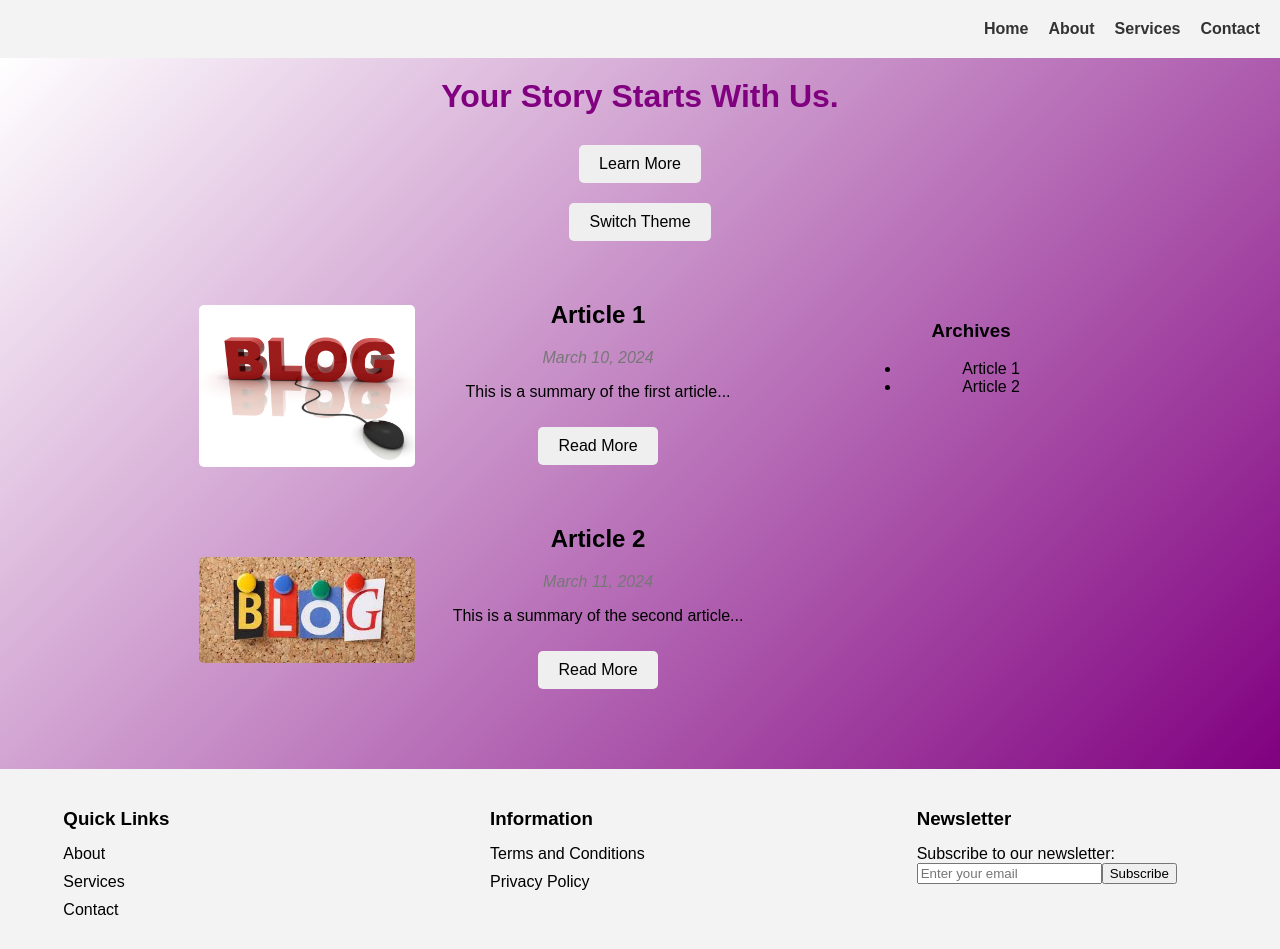
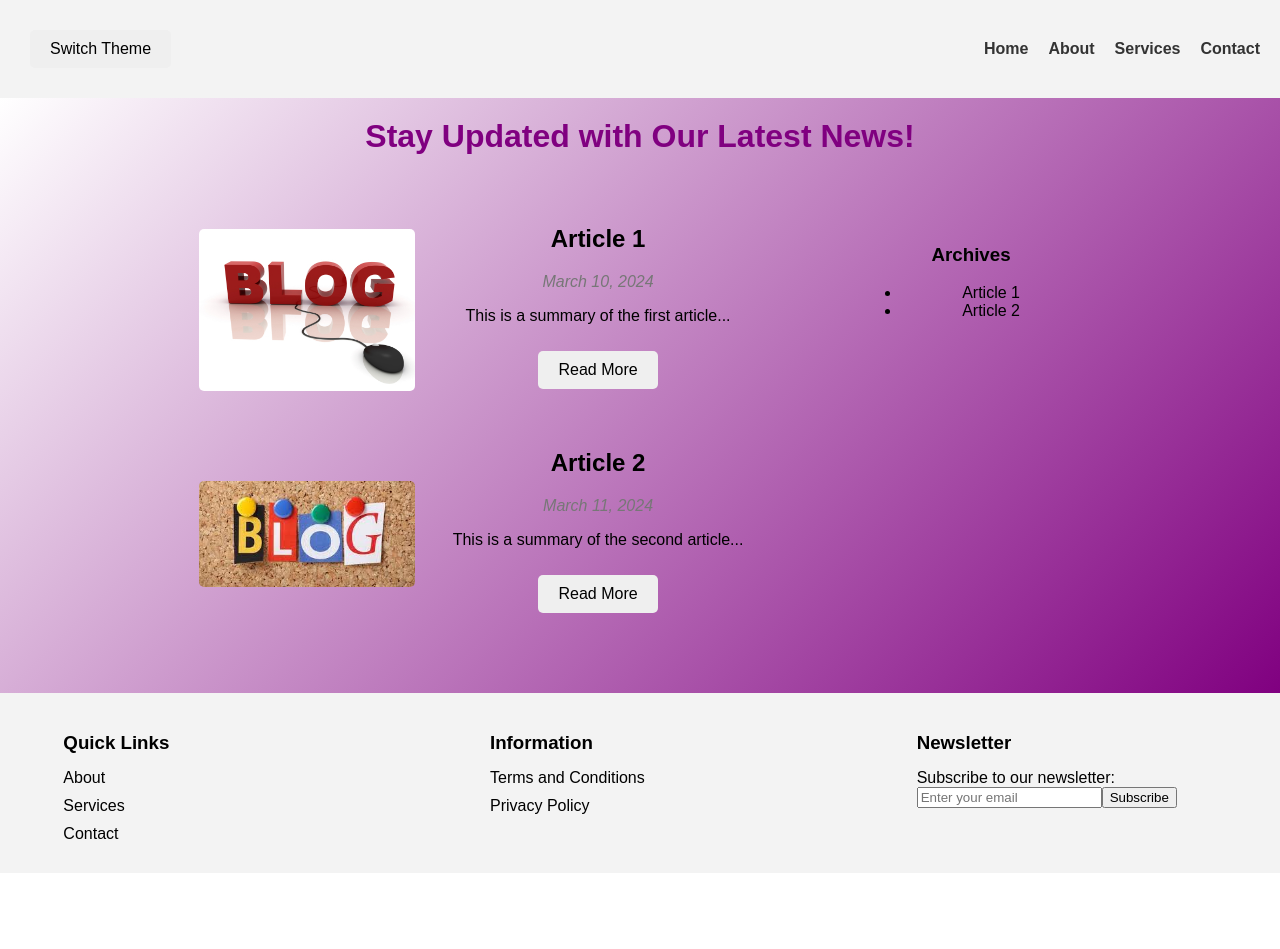
Before and after one commit to mariamkhutuashvili/tbc-academy-react-project, a JavaScript app: page / in a window 1280 px wide. After the commit the page ends 873 px from the top, so only its background shows below. Built offline with nearby package versions, Linux system fonts and the light colour scheme; the HTML template or start-up script is replaced by a standard one.

Commit message:
Move the theme switcher to the header

```diff
--- a/src/App.css
+++ b/src/App.css
@@ -9,6 +9,10 @@
   align-items: center;
   padding: 20px;
   background-color: #f3f3f3;
+}
+
+.nav {
+  display: flex;
   justify-content: flex-end;
 }
 
@@ -42,23 +46,6 @@
 
 .dark-theme h1 {
   color: white;
-}
-
-.button {
-  padding: 10px 20px;
-  font-size: 16px;
-  cursor: pointer;
-  margin-bottom: 20px;
-  margin: 10px;
-  border: none;
-  border-radius: 5px;
-  transition: background-color 0.3s, color 0.3s, transform 0.3s;
-}
-
-.button:hover {
-  background-color: purple;
-  color: white;
-  transform: scale(1.05);
 }
 
 .footer {
--- a/src/App.js
+++ b/src/App.js
@@ -11,6 +11,11 @@ function App() {
     <div className="App">
       <div className="container">
         <header className="header">
+          <div>
+            <button className="button" onClick={toggleTheme}>
+              Switch Theme
+            </button>
+          </div>
           <nav>
             <a href="#home" className="nav-link">
               Home
@@ -27,11 +32,7 @@ function App() {
           </nav>
         </header>
         <main className="main-content">
-          <h1>Your Story Starts With Us.</h1>
-          <button className="button">Learn More</button>
-          <button className="button" onClick={toggleTheme}>
-            Switch Theme
-          </button>
+          <h1>Stay Updated with Our Latest News!</h1>
           <Blog />
         </main>
         <footer className="footer">
--- a/src/index.css
+++ b/src/index.css
@@ -9,3 +9,20 @@ a {
   text-decoration: none;
   color: inherit;
 }
+
+.button {
+  padding: 10px 20px;
+  font-size: 16px;
+  cursor: pointer;
+  margin-bottom: 20px;
+  margin: 10px;
+  border: none;
+  border-radius: 5px;
+  transition: background-color 0.3s, color 0.3s, transform 0.3s;
+}
+
+.button:hover {
+  background-color: purple;
+  color: white;
+  transform: scale(1.05);
+}
```
